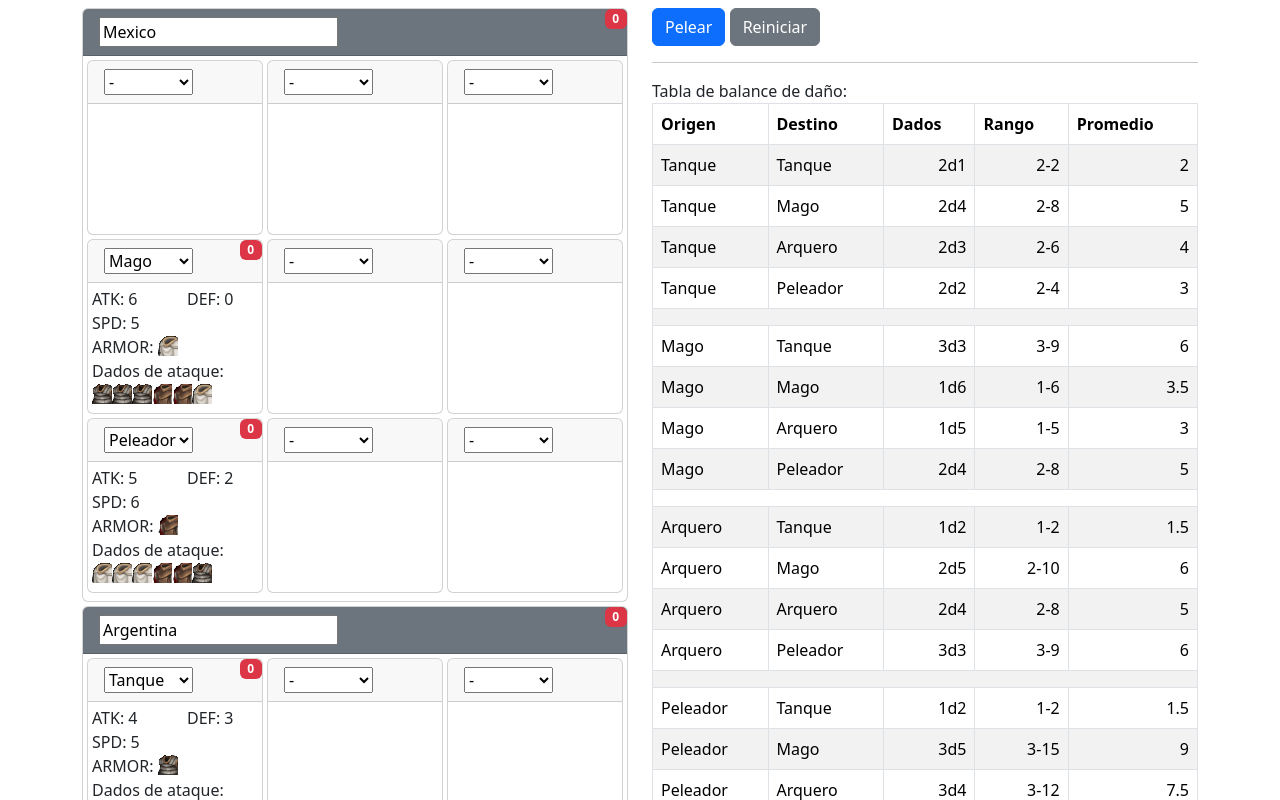
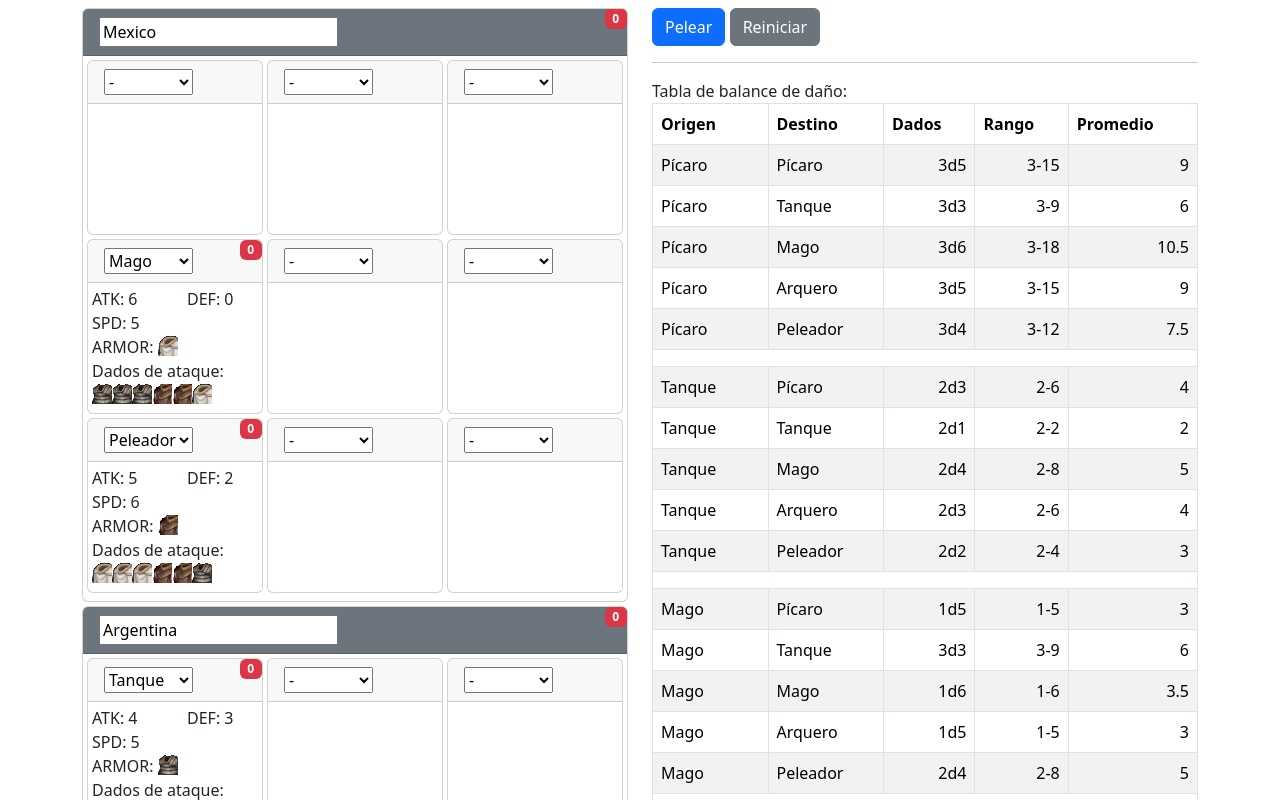
Before and after one commit to xMokar/autochess, a SvelteKit app: page / in a window 1280 px wide. Shown: the top 800 px of the page. Built offline with nearby package versions, Linux system fonts and the light colour scheme.

Commit message:
Implementa un nuevo mecanismo de targetting

```diff
--- a/src/lib/system.ts
+++ b/src/lib/system.ts
@@ -3,6 +3,23 @@ interface ArmorType {
 	name: string;
 }
 
+interface Targetting {
+	id: string;
+	name: string;
+}
+
+let targetting:Targetting[] = [
+	{
+		id: 'closest1',
+		name: 'Closest enemy',
+	},
+	{
+		id: 'farthest1',
+		name: 'Farthest enemy',
+	}
+]
+
+let TargettingMap = Object.fromEntries(targetting.map(t => [ t.id, t ]))
 export interface Champ {
 	id: string;
 	name: string;
@@ -11,6 +28,7 @@ export interface Champ {
 	defense: number;
 	movespeed: number;
 	armorType: ArmorType;
+	targetting: Targetting;
 	cost: number;
 	armorpen: {[key:string]:number};
 }
@@ -53,6 +71,22 @@ let costFrequency = [ 0, 29, 22, 18, 12, 10 ]
 
 export let Champs:Champ[] = [
 	{
+		id: 'rogue',
+		name: 'Pícaro',
+		hp: 10,
+		attack: 6,
+		defense:1,
+		movespeed: 7,
+		armorType: ArmorTypeMap.cloth,
+		targetting: TargettingMap.closest1,
+		cost: 1,
+		armorpen: {
+			iron: 3,
+			cloth: 3,
+			leather: 3,
+		}
+	},
+	{
 		id: 'tank',
 		name: 'Tanque',
 		hp: 10,
@@ -60,6 +94,7 @@ export let Champs:Champ[] = [
 		defense:3,
 		movespeed: 5,
 		armorType: ArmorTypeMap.iron,
+		targetting: TargettingMap.closest1,
 		cost: 1,
 		armorpen: {
 			iron: 2,
@@ -75,6 +110,7 @@ export let Champs:Champ[] = [
 		defense: 0,
 		movespeed: 5,
 		armorType: ArmorTypeMap.cloth,
+		targetting: TargettingMap.closest1,
 		cost: 1,
 		armorpen: {
 			cloth: 1,
@@ -90,6 +126,7 @@ export let Champs:Champ[] = [
 		defense: 1,
 		movespeed: 6,
 		armorType: ArmorTypeMap.cloth,
+		targetting: TargettingMap.closest1,
 		cost: 1,
 		armorpen: {
 			cloth: 2,
@@ -102,6 +139,7 @@ export let Champs:Champ[] = [
 		name: 'Peleador',
 		movespeed: 6,
 		armorType: ArmorTypeMap.leather,
+		targetting: TargettingMap.closest1,
 		hp: 15,
 		attack: 5,
 		defense:2,
--- a/src/routes/ViewBattle.svelte
+++ b/src/routes/ViewBattle.svelte
@@ -5,7 +5,22 @@
 export let home:Player
 export let visitor:Player
 
-function findTarget(attacker:ChampInstance, target:Field) {
+
+function coordinatesBetween(point1:ChampInstance, point2:ChampInstance) {
+    const dx = point2.x - point1.x;
+    const dy = point2.y - point1.y;
+
+    // Calculate the number of points to interpolate (including both endpoints)
+    const numPoints = Math.max(Math.abs(dx), Math.abs(dy));
+	return Array(numPoints).fill(null).map((_, i) => {
+        const x = Math.round(point1.x + i * (dx / numPoints));
+        const y = Math.round(point1.y + i * (dy / numPoints));
+        return { x, y };
+    })
+}
+
+let targetting:{[key:string]: (c:ChampInstance, f:Field) => ChampInstance[]} = {
+		closest1: (attacker:ChampInstance, target:Field) => {
 			let calculateDistance = (target:ChampInstance) => {
 				let distance = Math.sqrt(
 					Math.pow(attacker.x- (target.x), 2)+
@@ -18,8 +33,10 @@ function findTarget(attacker:ChampInstance, target:Field) {
 				.map(calculateDistance)
 				.sort((a, b) => a.distance-b.distance)
 				.map(({target}) => target)
-		.shift()
+				.slice(0,1)
 		}
+}
+
 
 
 function run() {
@@ -92,19 +109,26 @@ function Attack(source:Player, champinstance:ChampInstance, target:Player) {
 		//log.push(`<b>${turn.player.name}</b>: ${turn.champinstance.champ.name} esta fuera de combate.`)
 		return null
 	}
-	let targetChampInstance = findTarget(champinstance, target.field)
-	if(!targetChampInstance) {
-		//log.push(`<b>${turn.player.name}</b>: no tiene a quien atacar.`)
-		return null
+	let targets = targetting[champinstance.champ.targetting.id](champinstance, target.field)
+	let total_damage:DamageRoll = {
+			sides:0,
+			rolls:[],
+			total:0,
+			max:0,
 	}
+	for(let targetChampInstance of targets) {
 		let damage = calculateDamage(champinstance.champ, targetChampInstance.champ)
+		total_damage.rolls.push(...damage.rolls)
+		total_damage.total += damage.total
+		total_damage.max += damage.max
 
 		log.push(`<b>${source.name}</b>: ${champinstance.champ.name} ataca a ${targetChampInstance.champ.name}(HP: ${targetChampInstance.hp}): (${damage.rolls.length}d${damage.sides}) ${damage.rolls.join('+')}=<b>${damage.total}</b>`)
 		targetChampInstance.hp = Math.max(targetChampInstance.hp-damage.total, 0)
 		if (targetChampInstance.hp==0) {
 			log.push(`* ${targetChampInstance.champ.name} de <b>${target.name}</b> ha caido`)
 		}
-	return damage
+	}
+	return total_damage
 }
 
 interface Turn {
@@ -138,7 +162,6 @@ function combatRound(source:Player, target:Player)  {
 		let damage = Attack(turn.source, turn.champinstance, turn.target)
 		if (!damage)
 			continue
-
 		total[turn.source.name].dmgmax += damage.max
 		total[turn.source.name].dmg += damage.total
 	}
```
Lines whose indentation alone changed are shown as unchanged.
